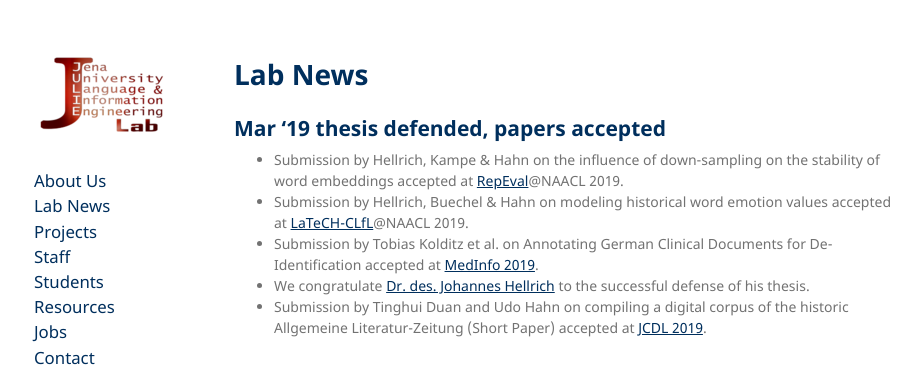
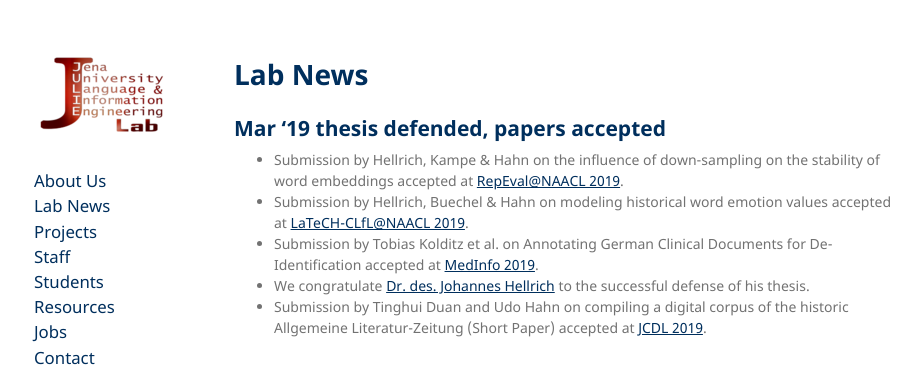
Before and after one commit to JULIELab/JULIELab.github.io, a Jekyll site: the page built from Lab+News.md, in a window 1280 px wide and 900 px high. Shown: the top 367 px of the window, without its empty margins (176-1100 px from the left). Built offline with Jekyll 4.4.1, drawn with Linux system fonts in a browser that asks for light colours; our own code applies the rules of GitHub Pages for plain Markdown files.

Commit message:
Update Lab+News.md

```diff
--- a/Lab+News.md
+++ b/Lab+News.md
@@ -4,8 +4,8 @@
 # Lab News
 
 ## Mar '19 thesis defended, papers accepted
-* Submission by Hellrich, Kampe & Hahn on the influence of down-sampling on the stability of word embeddings accepted at [RepEval](https://repeval2019.github.io)@NAACL 2019.
-* Submission by Hellrich, Buechel & Hahn on modeling historical word emotion values accepted at [LaTeCH-CLfL](https://sighum.wordpress.com/events/latech-clfl-2019/)@NAACL 2019.
+* Submission by Hellrich, Kampe & Hahn on the influence of down-sampling on the stability of word embeddings accepted at [RepEval@NAACL 2019](https://repeval2019.github.io).
+* Submission by Hellrich, Buechel & Hahn on modeling historical word emotion values accepted at [LaTeCH-CLfL@NAACL 2019](https://sighum.wordpress.com/events/latech-clfl-2019/).
 * Submission by Tobias Kolditz et al. on Annotating German Clinical Documents for De-Identification accepted at [MedInfo 2019](https://medinfo-lyon.org/en/).
 * We congratulate [Dr. des. Johannes Hellrich](/Staff/Hellrich/index.html) to the successful defense of his thesis.
 * Submission by Tinghui Duan and Udo Hahn on compiling a digital corpus of the historic Allgemeine Literatur-Zeitung (Short Paper) accepted at [JCDL 2019](https://2019.jcdl.org).
```
